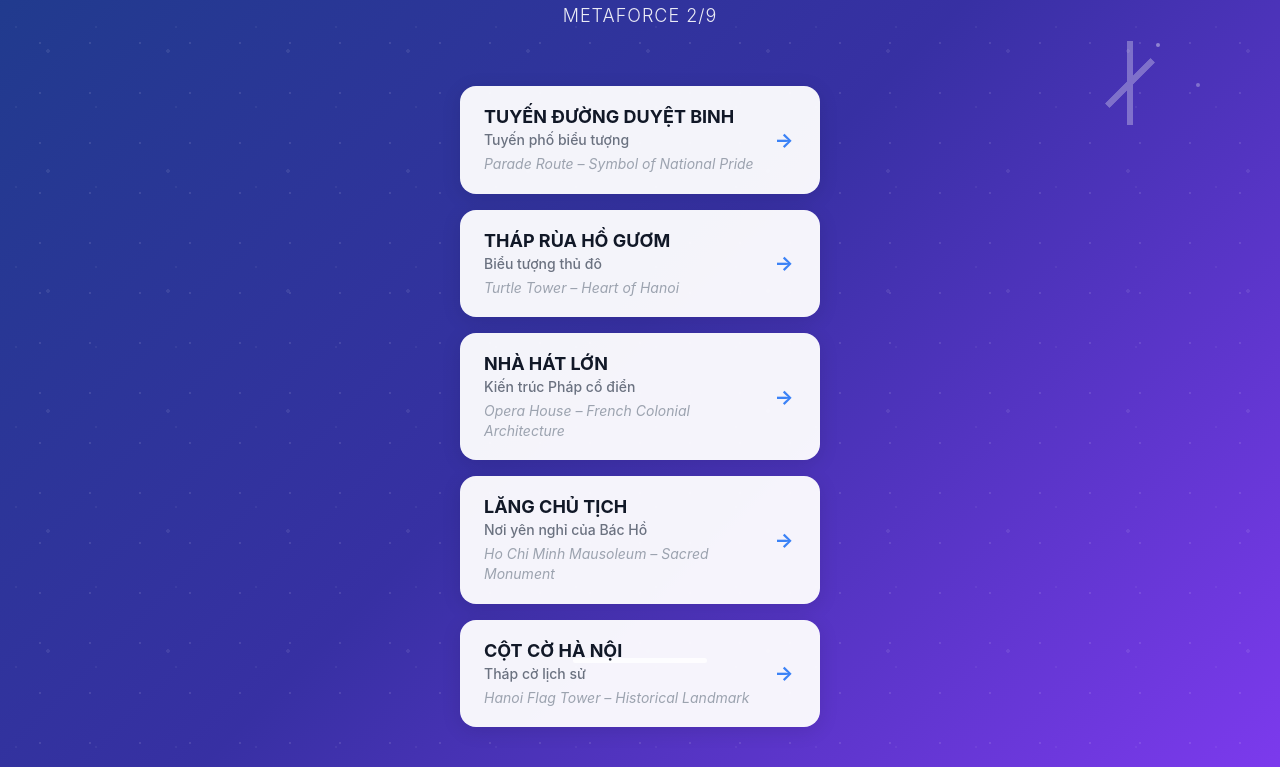
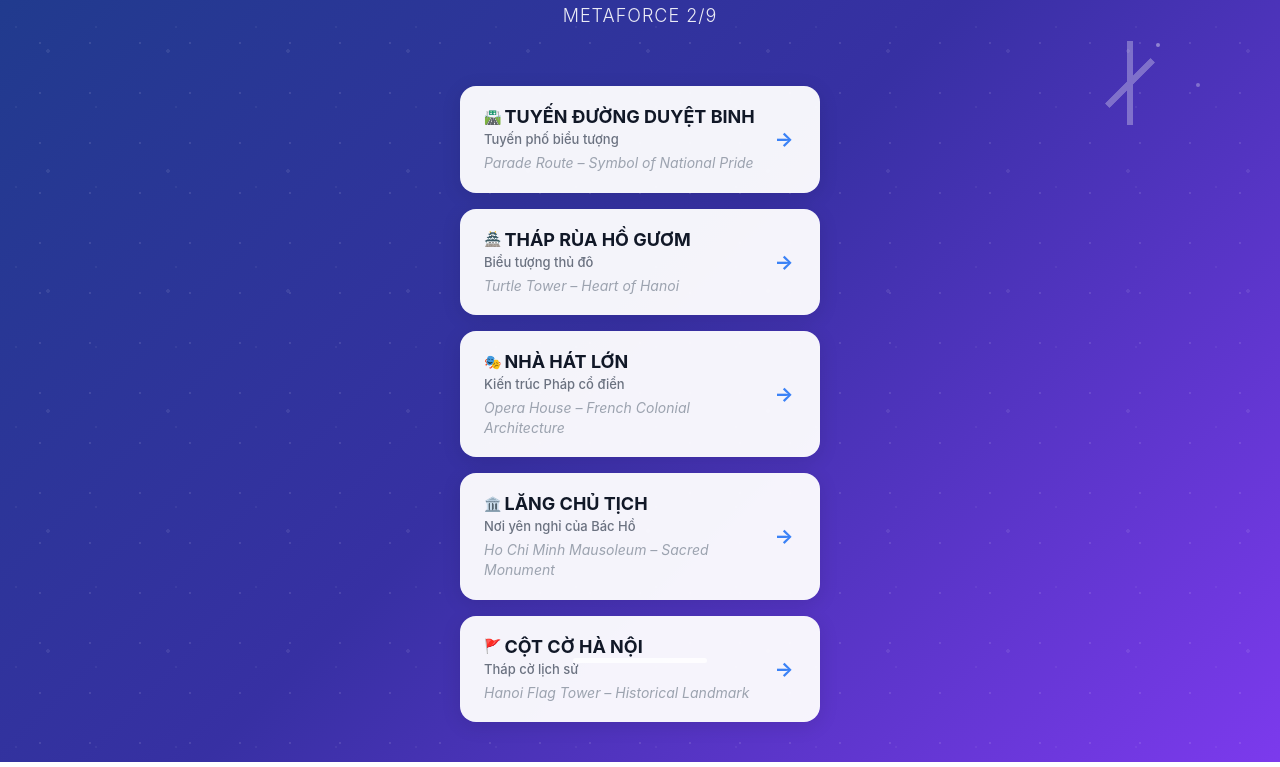
Before and after one commit to EmHieuLacLoi/Popup29, a plain HTML site: page index.html in a window 1280 px wide. Shown: the part 117-884 px from the top of the page. Drawn offline with Linux system fonts and the light colour scheme.

Commit message:
add icon

```diff
--- a/index.css
+++ b/index.css
@@ -168,13 +168,22 @@ body {
   font-weight: 700;
   color: #111827;
   margin-bottom: 4px;
+  display: flex;
+  align-items: center;
 }
 
 .menu-item-subtitle {
-  font-size: 14px;
+  font-size: 13px;
   color: #6b7280;
   margin-bottom: 6px;
   font-weight: 500;
+}
+
+.menu-item-icon {
+  line-height: 1;
+  font-size: 14px;
+  color: #3b82f6;
+  margin-right: 3px;
 }
 
 .menu-item-description {
--- a/index.html
+++ b/index.html
@@ -28,7 +28,10 @@
           class="menu-item"
         >
           <div class="menu-item-content">
-            <div class="menu-item-title">TUYẾN ĐƯỜNG DUYỆT BINH</div>
+            <div class="menu-item-title">
+              <span class="menu-item-icon">🛣️</span>
+              TUYẾN ĐƯỜNG DUYỆT BINH
+            </div>
             <div class="menu-item-subtitle">Tuyến phố biểu tượng</div>
             <div class="menu-item-description">
               Parade Route – Symbol of National Pride
@@ -42,7 +45,10 @@
           class="menu-item"
         >
           <div class="menu-item-content">
-            <div class="menu-item-title">THÁP RÙA HỒ GƯƠM</div>
+            <div class="menu-item-title">
+              <span class="menu-item-icon">🏯</span>
+              THÁP RÙA HỒ GƯƠM
+            </div>
             <div class="menu-item-subtitle">Biểu tượng thủ đô</div>
             <div class="menu-item-description">
               Turtle Tower – Heart of Hanoi
@@ -56,7 +62,10 @@
           class="menu-item"
         >
           <div class="menu-item-content">
-            <div class="menu-item-title">NHÀ HÁT LỚN</div>
+            <div class="menu-item-title">
+              <span class="menu-item-icon">🎭</span>
+              NHÀ HÁT LỚN
+            </div>
             <div class="menu-item-subtitle">Kiến trúc Pháp cổ điển</div>
             <div class="menu-item-description">
               Opera House – French Colonial Architecture
@@ -70,7 +79,10 @@
           class="menu-item"
         >
           <div class="menu-item-content">
-            <div class="menu-item-title">LĂNG CHỦ TỊCH</div>
+            <div class="menu-item-title">
+              <span class="menu-item-icon">🏛️</span>
+              LĂNG CHỦ TỊCH
+            </div>
             <div class="menu-item-subtitle">Nơi yên nghỉ của Bác Hồ</div>
             <div class="menu-item-description">
               Ho Chi Minh Mausoleum – Sacred Monument
@@ -84,7 +96,10 @@
           class="menu-item"
         >
           <div class="menu-item-content">
-            <div class="menu-item-title">CỘT CỜ HÀ NỘI</div>
+            <div class="menu-item-title">
+              <span class="menu-item-icon">🚩</span>
+              CỘT CỜ HÀ NỘI
+            </div>
             <div class="menu-item-subtitle">Tháp cờ lịch sử</div>
             <div class="menu-item-description">
               Hanoi Flag Tower – Historical Landmark
```
